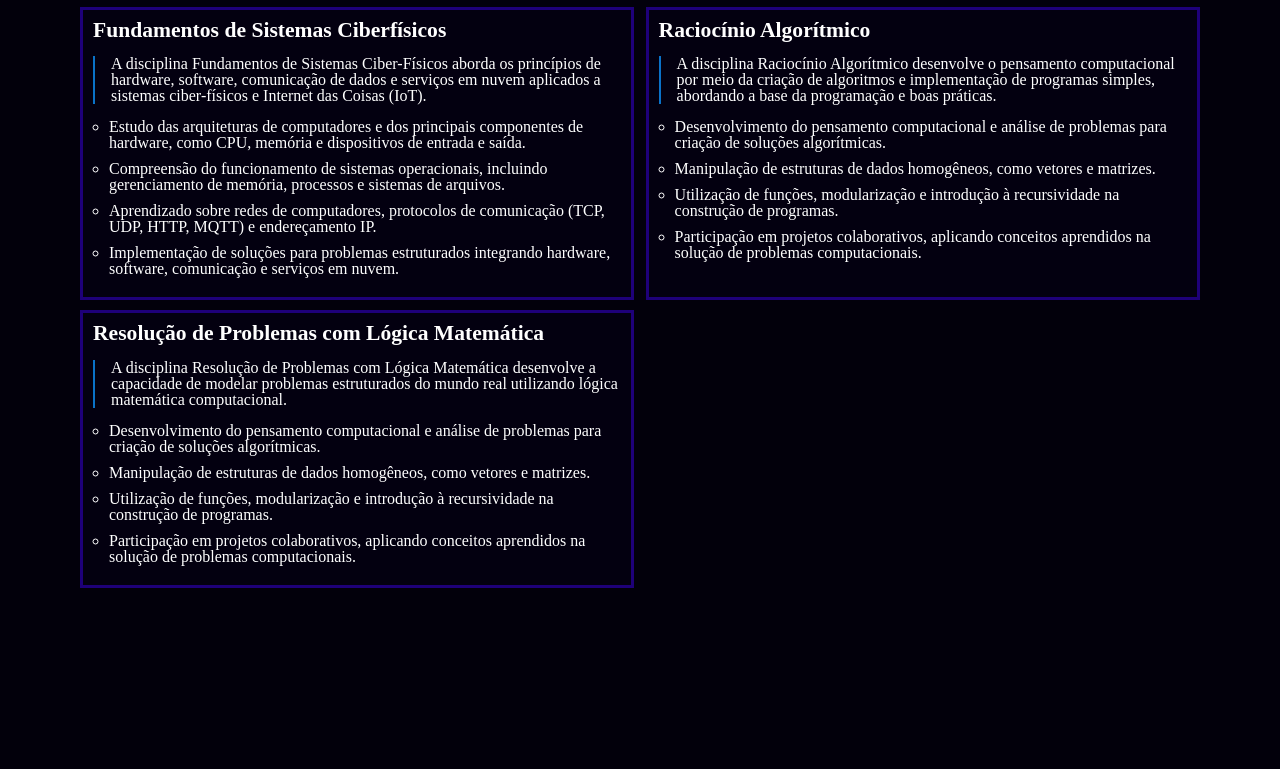
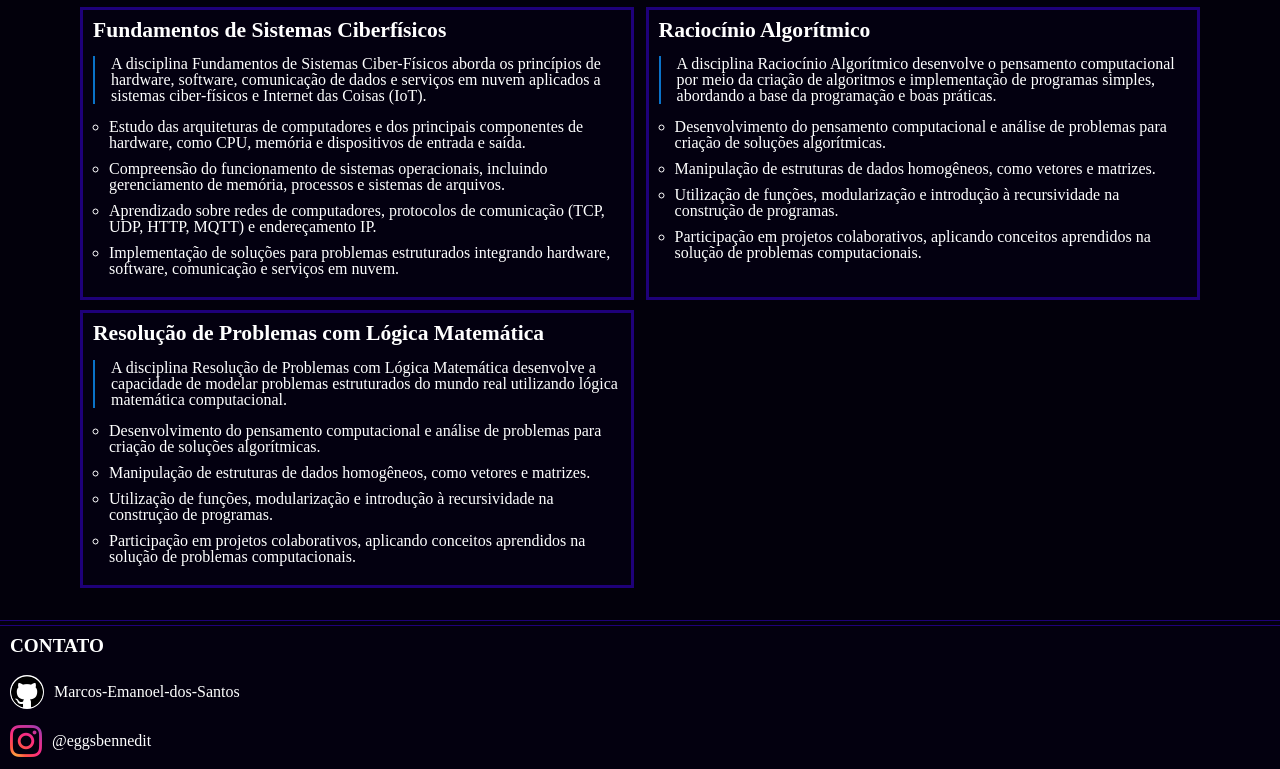
Before and after one commit to Marcos-Emanoel-dos-Santos/portfolio-experiencia_criativa, a plain HTML site: page index.html in a window 1280 px wide. Shown: the part 2031-2800 px from the top of the page. Before the commit the page ends 2619 px from the top, so only its background shows below. Drawn offline with Linux system fonts and the light colour scheme.

Commit message:
Finalizado.

```diff
--- a/index.html
+++ b/index.html
@@ -340,7 +340,13 @@
 
 
     <footer>
-
+        <span></span>
+        <h1>Contato</h1>
+        <ul>
+            <li><img src="img/github-logo.png" alt="ícone do GitHub" style="background-color: #ffffff; border-radius: 50%; padding: 1px;"><a href="https://github.com/Marcos-Emanoel-dos-Santos">Marcos-Emanoel-dos-Santos</a></li>
+            <li><img src="img/instagram-logo.png" alt="ícone do Instagram"><a href="https://www.instagram.com/eggsbennedit/">@eggsbennedit</a></li>
+            <li><img src="img/wpp-logo.png" alt="ícone do WhatsApp"><a href="https://wa.me/5543999588414">(43) 999588414</a></li>
+        </ul>
     </footer>
 </body>
 </html>
--- a/styles/footer.css
+++ b/styles/footer.css
@@ -0,0 +1,42 @@
+footer{
+    display: flex;
+    flex-direction: column;
+    margin-top: 32px;
+    width: 100%;
+    min-height: 10vh;
+    border-top: 1px solid var(--linear-blue);
+    background-color: var(--bg-header);
+}
+
+footer span{
+    width: 100%;
+    height: 4px;
+    border-bottom: 1px solid var(--linear-blue);
+}
+
+footer h1{
+    text-transform: uppercase;
+    margin-top: 10px;
+    font-size: 1.2em;
+    font-weight: 600;
+    padding-left: 10px;
+    margin-bottom: 20px;
+}
+
+footer img{
+    width: 32px;
+}
+
+footer ul{
+    display: flex;
+    flex-direction: column;
+    padding-left: 10px;
+}
+
+footer li{
+    display: flex;
+    flex-direction: row;
+    align-items: center;
+    margin-bottom: 16px;
+    gap: 10px;
+}
--- a/styles/header.css
+++ b/styles/header.css
@@ -19,8 +19,6 @@ nav{
 
 nav a{
     height: 1em;
-    text-decoration: none;
-    color: #fbfbfb;
 }
 
 header h1{
--- a/styles/main.css
+++ b/styles/main.css
@@ -1,3 +1,9 @@
+main{
+    display: flex;
+    flex-direction: column;
+    align-items: center;
+}
+
 #neon{
     width: 100%;
     height:4px;
@@ -36,7 +42,7 @@
 .borda_descricao{
     position: relative;
     padding: 2px;
-    background-image: conic-gradient(from 45deg, var(--angular-pink), var(--angular-blue), var(--angular-pink));
+    background-image: conic-gradient(from 225deg, var(--angular-pink), var(--angular-blue), var(--angular-pink));
     border-radius: 8px;
     margin-left: -80px;
     width: 75%;
--- a/styles/root.css
+++ b/styles/root.css
@@ -15,9 +15,11 @@ body{
     font-family: 'Source Serif Pro', serif;
 }
 
+a{
+    text-decoration: none;
+    color: white;
+}
 
-main{
-    display: flex;
-    flex-direction: column;
-    align-items: center;
+a:hover{
+    text-decoration: underline;
 }
```
Also changed, not shown: img/github-logo.png (added), img/instagram-logo.png (added), img/wpp-logo.png (added).
